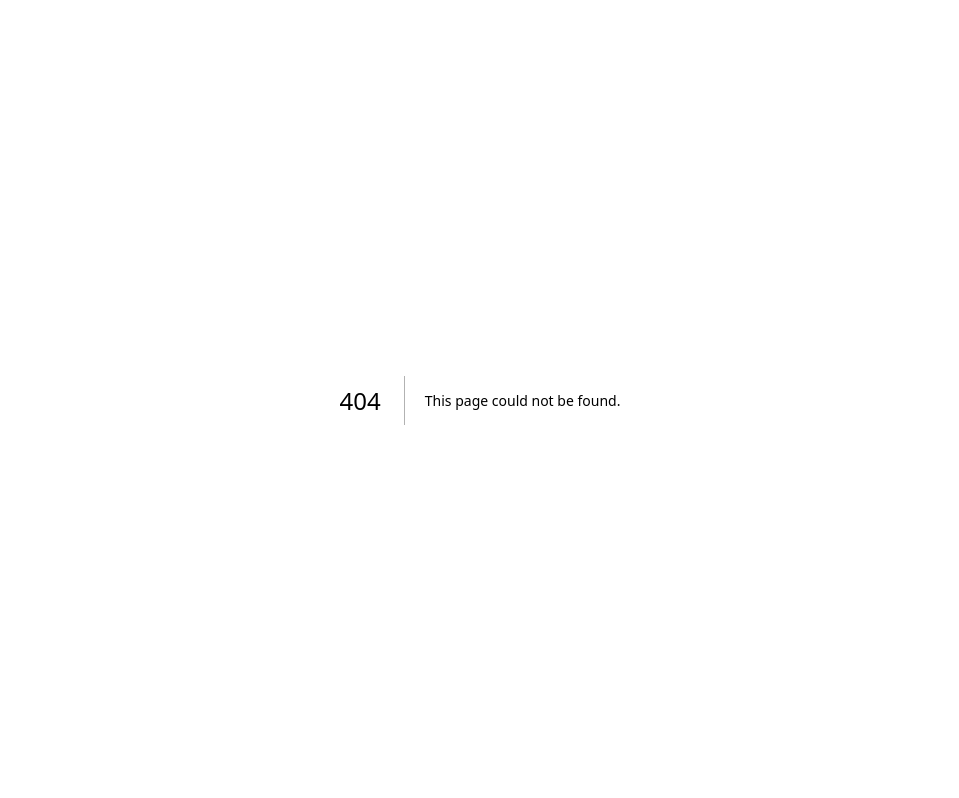
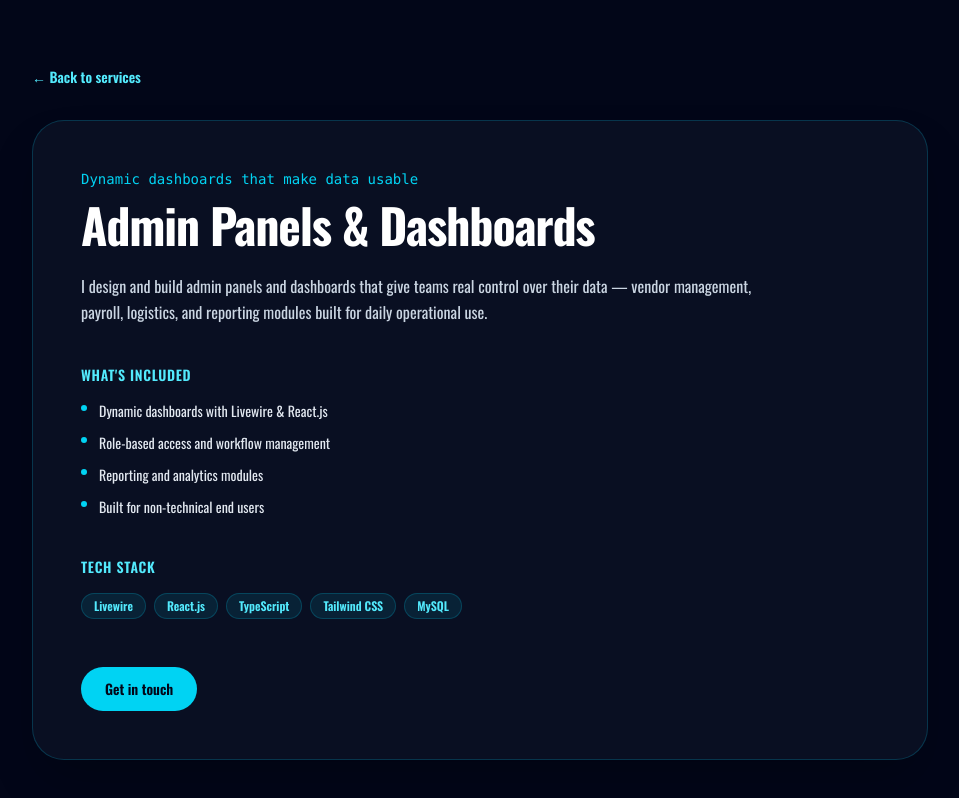
Before and after one commit to Nithesh32kp/portfolio-nk, a Next.js app: page /service/admin-panels in a window 1280 px wide. Before the commit this address had no page. Shown: the top 798 px of the page, without its empty margins (160-1119 px from the left). Built offline with nearby package versions, Linux system fonts and the light colour scheme.

Commit message:
added the new changes

```diff
--- a/app/components/Hero.tsx
+++ b/app/components/Hero.tsx
@@ -10,21 +10,23 @@ export default function Hero() {
                         <div className="space-y-6">
                             <div className="inline-flex items-center gap-3 rounded-full border border-cyan-400/20 bg-cyan-400/10 px-4 py-2 text-sm font-semibold text-cyan-300">
                                 <span className="font-mono">&lt;C/&gt;</span>
-                            <span>UI / UX Designer</span>
+                                <span>Full Stack Developer</span>
                             </div>
 
                             <div>
                                 <h1 className="text-6xl md:text-7xl font-extrabold leading-[0.92] tracking-tight text-white">
-                                UI UX
+                                    Full Stack
                                     <br />
-                                <span className="text-cyan-400">DESIGNER</span>
+                                    <span className="text-cyan-400">Developer</span>
                                 </h1>
                             </div>
 
                             <p className="max-w-2xl text-slate-300 text-sm md:text-base">
-                            I design intuitive interfaces and develop user-centric solutions,
-                            blending creativity with technical expertise to craft seamless
-                            digital experiences.
+                               Full-stack web developer with experience building responsive
+                                applications, admin panels, and API integrations for business
+                                and e-commerce platforms. Skilled in JavaScript, PHP, and
+                                modern frameworks, with a focus on team collaboration and
+                                delivering scalable, user-aligned solutions.
                             </p>
 
                             <div className="flex flex-wrap gap-4">
@@ -32,13 +34,7 @@ export default function Hero() {
                                     href="#"
                                     className="inline-flex items-center justify-center rounded-full bg-cyan-400 px-6 py-3 text-sm font-semibold text-slate-950 transition hover:bg-cyan-300"
                                 >
-                                See details
-                            </a>
-                            <a
-                                href="#contact"
-                                className="inline-flex items-center justify-center rounded-full border border-cyan-400/20 px-6 py-3 text-sm font-semibold text-cyan-300 transition hover:border-cyan-300"
-                            >
-                                Booking
+                                    View Resume
                                 </a>
                             </div>
                         </div>
@@ -53,8 +49,8 @@ export default function Hero() {
                                 </div>
 
                                 <div className="absolute left-6 top-6 inline-flex items-center gap-2 rounded-full border border-cyan-400/20 bg-slate-950/80 px-3 py-2 text-xs font-semibold text-cyan-300">
-                                <span className="font-mono">UI</span>
-                                <span>UX</span>
+                                    <span className="font-mono">Full Stack Developer</span>
+                                    {/* <span>Developer</span> */}
                                 </div>
 
                                 <div className="absolute right-6 bottom-6 rounded-3xl border border-cyan-400/20 bg-slate-950/80 px-4 py-3 text-xs font-semibold text-slate-200">
--- a/app/components/Services.tsx
+++ b/app/components/Services.tsx
@@ -1,24 +1,39 @@
 import React from "react";
+import Link from "next/link";
 
 const services = [
   {
-    title: "Web Design",
-    desc: "We create modern, responsive, stunning websites",
+    slug: "web-development",
+    title: "Web Development",
+    desc: "Building responsive, modern web apps with React.js, Next.js, and Laravel",
   },
-  { title: "App Design", desc: "Sleek, intuitive app designs that enhance UX" },
-  { title: "360 Development", desc: "From front-end to back-end, clean efficient code" },
+  {
+    slug: "admin-panels",
+    title: "Admin Panels & Dashboards",
+    desc: "Dynamic admin panels and dashboards using Livewire, Tailwind CSS, and TypeScript",
+  },
+  {
+    slug: "api-integration",
+    title: "API Integration",
+    desc: "Seamless REST API integration and database optimization for scalable apps",
+  },
 ];
 
-export default function Services() {
+export default function ServicesPage() {
   return (
-    <section>
+    <main className="min-h-screen bg-slate-950 px-6 py-16 lg:px-12">
+      <section className="mx-auto max-w-5xl">
         <h2 className="text-4xl font-anton mb-8 text-white">MY SERVICES</h2>
 
         <div className="grid grid-cols-1 md:grid-cols-3 gap-6">
           {services.map((s) => (
-          <article key={s.title} className="p-4 card">
+            <article key={s.slug} className="p-4 card">
               <div className="h-40 rounded-md mb-4 flex items-center justify-center bg-gradient-to-br from-gray-800 to-gray-700">
-              <button className="bg-yellow-400 px-4 py-2 rounded font-semibold">See Details</button>
+                <Link href={`/service/${s.slug}`}>
+                  <button className="bg-yellow-400 px-4 py-2 rounded font-semibold">
+                    See Details
+                  </button>
+                </Link>
               </div>
               <h3 className="text-xl font-semibold text-white">{s.title}</h3>
               <p className="text-sm text-muted mt-2">{s.desc}</p>
@@ -26,5 +41,6 @@ export default function Services() {
           ))}
         </div>
       </section>
+    </main>
   );
 }
--- /dev/null
+++ b/app/service/[slug]/page.tsx
@@ -0,0 +1,130 @@
+import React from "react";
+import Link from "next/link";
+import { notFound } from "next/navigation";
+
+// Central service data — keep slugs in sync with app/service/page.tsx
+const services = {
+  "web-development": {
+    title: "Web Development",
+    tagline: "Responsive, production-ready web apps",
+    description:
+      "I build modern, responsive web applications from the ground up using React.js, Next.js, and Laravel. From component architecture to deployment, I focus on clean, maintainable code that scales with your business.",
+    highlights: [
+      "React.js & Next.js front-ends with TypeScript",
+      "Laravel & Livewire back-ends",
+      "Tailwind CSS for fast, responsive styling",
+      "Performance and SEO-conscious builds",
+    ],
+    stack: ["React.js", "Next.js", "TypeScript", "Laravel", "Tailwind CSS"],
+  },
+  "admin-panels": {
+    title: "Admin Panels & Dashboards",
+    tagline: "Dynamic dashboards that make data usable",
+    description:
+      "I design and build admin panels and dashboards that give teams real control over their data — vendor management, payroll, logistics, and reporting modules built for daily operational use.",
+    highlights: [
+      "Dynamic dashboards with Livewire & React.js",
+      "Role-based access and workflow management",
+      "Reporting and analytics modules",
+      "Built for non-technical end users",
+    ],
+    stack: ["Livewire", "React.js", "TypeScript", "Tailwind CSS", "MySQL"],
+  },
+  "api-integration": {
+    title: "API Integration",
+    tagline: "Seamless, optimized data connections",
+    description:
+      "I integrate REST APIs and optimize databases so your applications run efficiently. From third-party services to internal systems, I make sure data flows reliably across your stack.",
+    highlights: [
+      "REST API design & integration",
+      "Database optimization and query tuning",
+      "Workflow automation between systems",
+      "Secure, scalable data handling",
+    ],
+    stack: ["REST APIs", "Node.js", "MySQL", "Laravel"],
+  },
+} as const;
+
+type ServiceSlug = keyof typeof services;
+
+export function generateStaticParams() {
+  return Object.keys(services).map((slug) => ({ slug }));
+}
+
+export default function ServiceDetailPage({
+  params,
+}: {
+  params: { slug: string };
+}) {
+  const service = services[params.slug as ServiceSlug];
+
+  if (!service) {
+    notFound();
+  }
+
+  return (
+    <main className="min-h-screen bg-slate-950 px-6 py-16 lg:px-12">
+      <div className="mx-auto max-w-4xl">
+        <Link
+          href="/service"
+          className="inline-flex items-center gap-2 text-sm font-semibold text-cyan-300 hover:text-cyan-200 transition"
+        >
+          ← Back to services
+        </Link>
+
+        <div className="mt-8 rounded-[2rem] border border-cyan-400/20 bg-slate-900/60 p-8 lg:p-12 shadow-2xl">
+          <p className="font-mono text-sm text-cyan-400">{service.tagline}</p>
+          <h1 className="mt-3 text-4xl md:text-5xl font-extrabold tracking-tight text-white">
+            {service.title}
+          </h1>
+
+          <p className="mt-6 max-w-2xl text-slate-300 text-base leading-relaxed">
+            {service.description}
+          </p>
+
+          <div className="mt-10">
+            <h2 className="text-sm font-semibold uppercase tracking-wider text-cyan-300">
+              What's included
+            </h2>
+            <ul className="mt-4 space-y-3">
+              {service.highlights.map((item) => (
+                <li
+                  key={item}
+                  className="flex items-start gap-3 text-sm text-slate-200"
+                >
+                  <span className="mt-1 h-1.5 w-1.5 shrink-0 rounded-full bg-cyan-400" />
+                  {item}
+                </li>
+              ))}
+            </ul>
+          </div>
+
+          <div className="mt-10">
+            <h2 className="text-sm font-semibold uppercase tracking-wider text-cyan-300">
+              Tech stack
+            </h2>
+            <div className="mt-4 flex flex-wrap gap-2">
+              {service.stack.map((tech) => (
+                <span
+                  key={tech}
+                  className="rounded-full border border-cyan-400/20 bg-cyan-400/10 px-3 py-1 text-xs font-semibold text-cyan-300"
+                >
+                  {tech}
+                </span>
+              ))}
+            </div>
+          </div>
+
+          <div className="mt-12">
+            <a
+              href="/#contact"
+              className="inline-flex items-center justify-center rounded-full bg-cyan-400 px-6 py-3 text-sm font-semibold text-slate-950 transition hover:bg-cyan-300"
+            >
+              Get in touch
+            </a>
+          </div>
+        </div>
+      </div>
+    </main>
+  );
+}
```
Lines whose indentation alone changed are shown as unchanged.
